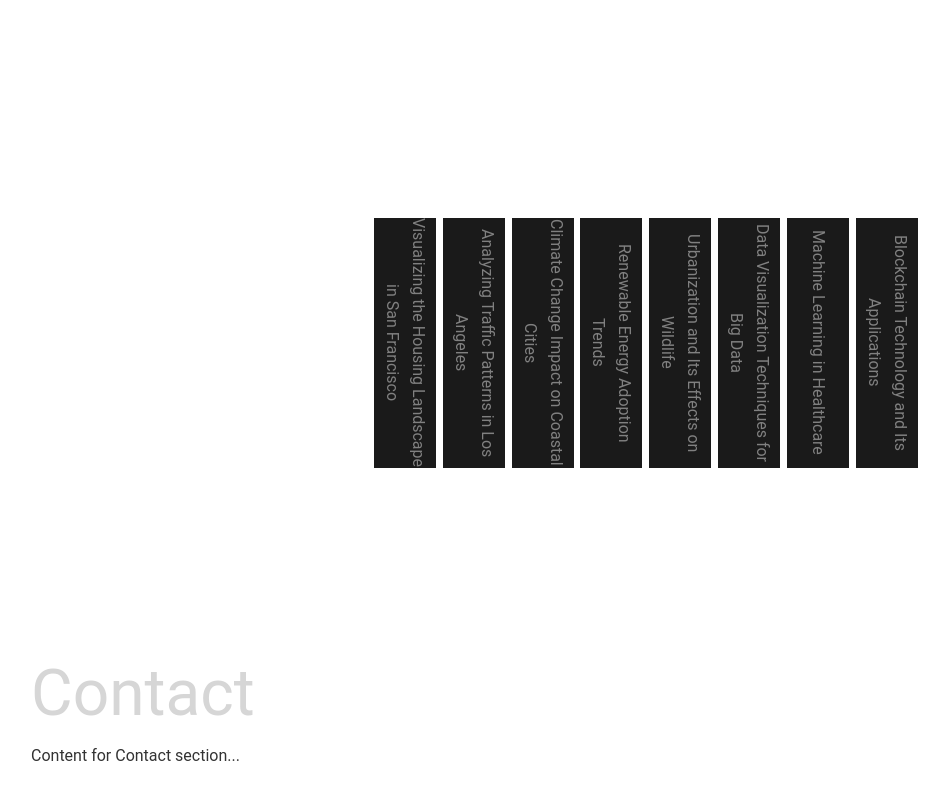
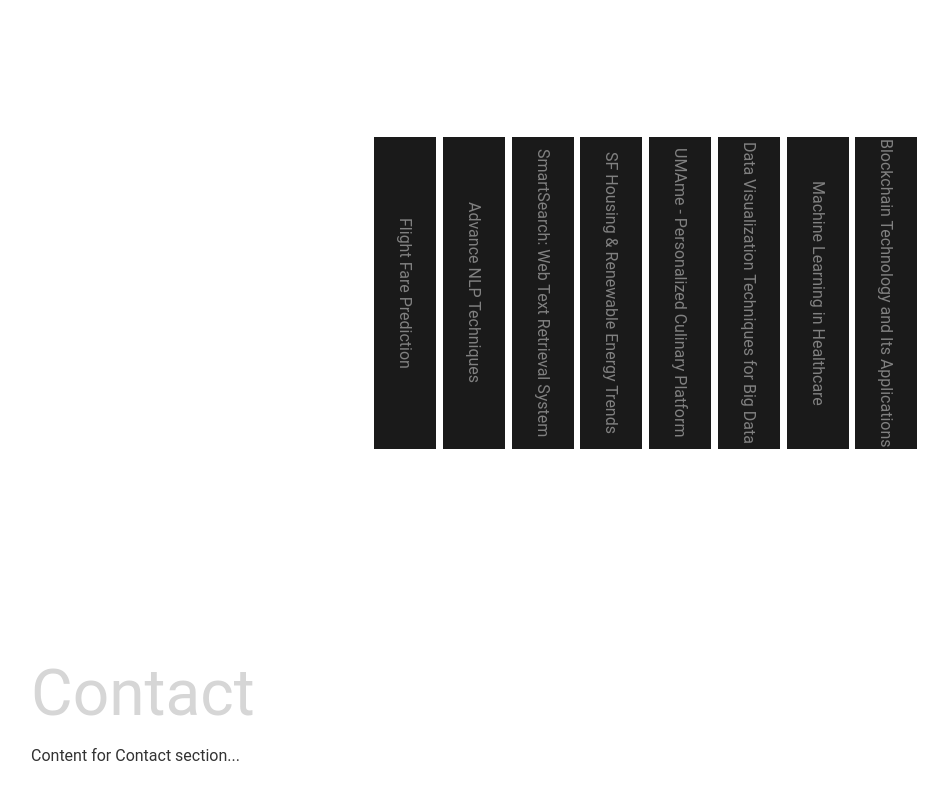
Before and after one commit to Kahl-d/portfolio_website, a React (Create React App) app in the folder client/: page / in a window 1280 px wide. Shown: the part 3357-4157 px from the top of the page, without its empty margins (19-968 px from the left). Built offline with nearby package versions, Linux system fonts and the light colour scheme; a web font is replaced by a local one.

Commit message:
updated some projects:

```diff
--- a/client/src/Components/Gallery.js
+++ b/client/src/Components/Gallery.js
@@ -3,34 +3,34 @@ import "./gallery.css";
 
 const projects = [
   {
-    name: "Visualizing the Housing Landscape in San Francisco",
-    description: "This project visualizes the housing market trends in San Francisco over the past decade.",
-    link: "https://github.com/your-repo",
-    image: "https://via.placeholder.com/150"
+    name: "Flight Fare Prediction",
+    description: "This project analyzed flight prices and operations at San Francisco International Airport (SFO) using statistical models like regression, classification, and random forests. It focused on factors influencing fares, such as travel dates, airlines, and destinations. Using data from Expedia, the study provided insights into fare patterns and helped predict price variations, benefiting travelers and airlines.",
+    link: "https://github.com/Kahl-d/Fare-Prediction-App",
+    image: "https://cdn.educba.com/academy/wp-content/uploads/2019/04/Predictive-Modeling.jpg"
   },
   {
-    name: "Analyzing Traffic Patterns in Los Angeles",
-    description: "A comprehensive analysis of traffic patterns in Los Angeles using real-time data.",
-    link: "https://github.com/your-repo",
-    image: "https://via.placeholder.com/150"
+    name: " Advance NLP Techniques",
+    description: "This repository showcases various NLP mini-projects, utilizing techniques such as n-grams, word embeddings, and generative language models. Projects include text classification with PyTorch, Naive Bayes classifiers, and more, highlighting a range of applications in natural language processing.",
+    link: "https://github.com/Kahl-d/Natural-Language-Processing",
+    image: "https://cdn-images-1.medium.com/max/1500/1*MKsqxsgoS5WXMNc_zQF4wQ.jpeg"
   },
   {
-    name: "Climate Change Impact on Coastal Cities",
-    description: "Studying the effects of climate change on coastal cities and potential mitigation strategies.",
-    link: "https://github.com/your-repo",
-    image: "https://via.placeholder.com/150"
+    name: "SmartSearch: Web Text Retrieval System",
+    description: "This project implements a text retrieval system that extracts and indexes text from web pages to create a searchable dictionary of unique words. Using this dictionary, the system ranks documents based on their relevance to user queries. The database includes 50 documents across topics like Economics, Android, Covid, Bitcoin, and Football. By applying a ranking function that considers term frequency and inverse document frequency, the system provides a ranked list of relevant documents for any given query.",
+    link: "https://github.com/Kahl-d/Information-Retrieval",
+    image: "https://res.cloudinary.com/hilnmyskv/image/upload/q_auto,f_auto/v1681989875/Algolia_com_Blog_assets/Featured_images/ux/what-is-intelligent-search-and-how-does-it-work/dntm8rnlmgbl51m9ozwy.jpg"
   },
   {
-    name: "Renewable Energy Adoption Trends",
-    description: "Tracking the adoption of renewable energy sources across different regions.",
-    link: "https://github.com/your-repo",
-    image: "https://via.placeholder.com/150"
+    name: "SF Housing & Renewable Energy Trends",
+    description: "This project features an interactive dashboard to visualize San Francisco's housing market. Using datasets from Zillow, SF Crime Data, Simple Maps, and GreatSchools, it displays average home values, rent prices, crime rates, and demographic factors by zip code. Key technologies include data visualization libraries (D3.js, Chart.js), web scraping tools (BeautifulSoup, NLTK), and statistical analysis techniques.",
+    link: "https://github.com/Kahl-d/DataWiz-Visualization",
+    image: "https://cdn.dribbble.com/users/434413/screenshots/19978179/media/bfd59a26b7f69672c1270d8b3d582a66.png?resize=400x0"
   },
   {
-    name: "Urbanization and Its Effects on Wildlife",
-    description: "Exploring the impact of urbanization on local wildlife populations.",
-    link: "https://github.com/your-repo",
-    image: "https://via.placeholder.com/150"
+    name: "UMAme - Personalized Culinary Platform",
+    description: "UMAme a personalized culinary platform that enhances everyday cooking by combining robust data algorithms with an intuitive interface. It allows users to tweak recipes, add ingredients, and share personalized creations. The platform features step-by-step instructions, in-recipe timers, and a dynamic ecosystem for user comments and suggestions. UMAme supports culinary exploration and encourages experimentation.",
+    link: "https://github.com/Kahl-d/UMAMe1",
+    image: "https://images.freeimages.com/clg/istock/previews/9255/92550943-vector-umami-concept-template.jpg"
   },
   {
     name: "Data Visualization Techniques for Big Data",
@@ -88,13 +88,18 @@ const ProjectCard = ({ project }) => (
   <div className="card">
     <img src={project.image} alt={project.name} className="card-image" />
     <div className="card-content">
-      <h2 className="card-title">{project.name}</h2>
-      <p className="card-description">{project.description}</p>
-      <a href={project.link} target="_blank" rel="noopener noreferrer" className="card-button">
-        View on GitHub
-      </a>
+        <h2 className="card-title">{project.name}</h2>
+        <p className="card-description">{project.description}</p>
+
+        <button
+            onClick={() => window.open(project.link, "_blank", "noopener noreferrer")}
+            className="card-button"
+        >
+            View on GitHub
+        </button>
     </div>
-  </div>
+</div>
+
 );
 
 export default Gallery;
--- a/client/src/Components/gallery.css
+++ b/client/src/Components/gallery.css
@@ -13,18 +13,30 @@
     display: flex;
     align-items: center;
     justify-content: center;
-    height: 100vh;
+    width: 100%;
+    height: calc(100vh - 100px);
 }
 
 .items {
     display: flex;
     gap: 0.4rem;
     perspective: calc(var(--index) * 35);
+    transform-style: preserve-3d;
+    transition: transform 1.25s var(--transition);
+    will-change: transform;
+    /* rotate 90 degrees */
+    /* transform: rotateZ(-90deg); */
 }
+
+/* .card{
+    transform: rotateZ(90deg);
+
+} */
+
 
 .item {
     width: calc(var(--index) * 3);
-    height: calc(var(--index) * 12);
+    height: calc(var(--index) * 15);
     background-color: #333;
     background-size: cover;
     background-position: center;
@@ -131,3 +143,21 @@
     transform: translateZ(calc(var(--index) * 10));
     margin: 0 .45vw;
 }
+
+.card-title{
+    font-size: 1rem;
+    font-weight: bold;
+    margin-bottom: 0.5rem;
+
+}
+
+.card-description{
+    font-size: 0.8rem;
+    margin-bottom: 0.5rem;
+}
+
+
+.card img{
+    width: 120px;
+    height: 100px;
+}
--- a/client/src/Components2/home.css
+++ b/client/src/Components2/home.css
@@ -74,7 +74,7 @@ a{
     margin-left: 2rem;
     border: 1px solid black;
     z-index: 2;
-    transition: all 0.3s
+    transition: all 0.3s;
 }
 
 .info{
@@ -104,6 +104,7 @@ a{
 
 
 
+
   #wave{
     width: 100%;
     transform: translateX(-10%);
```
